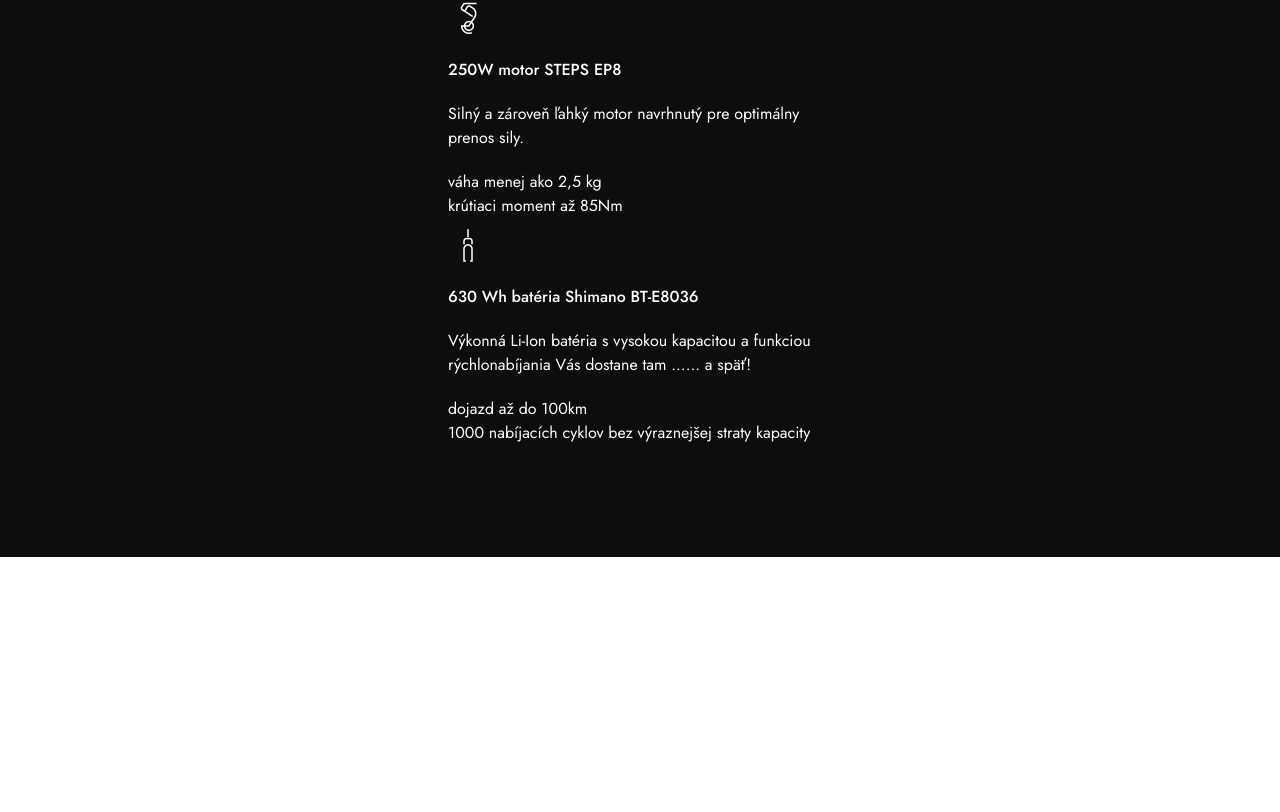
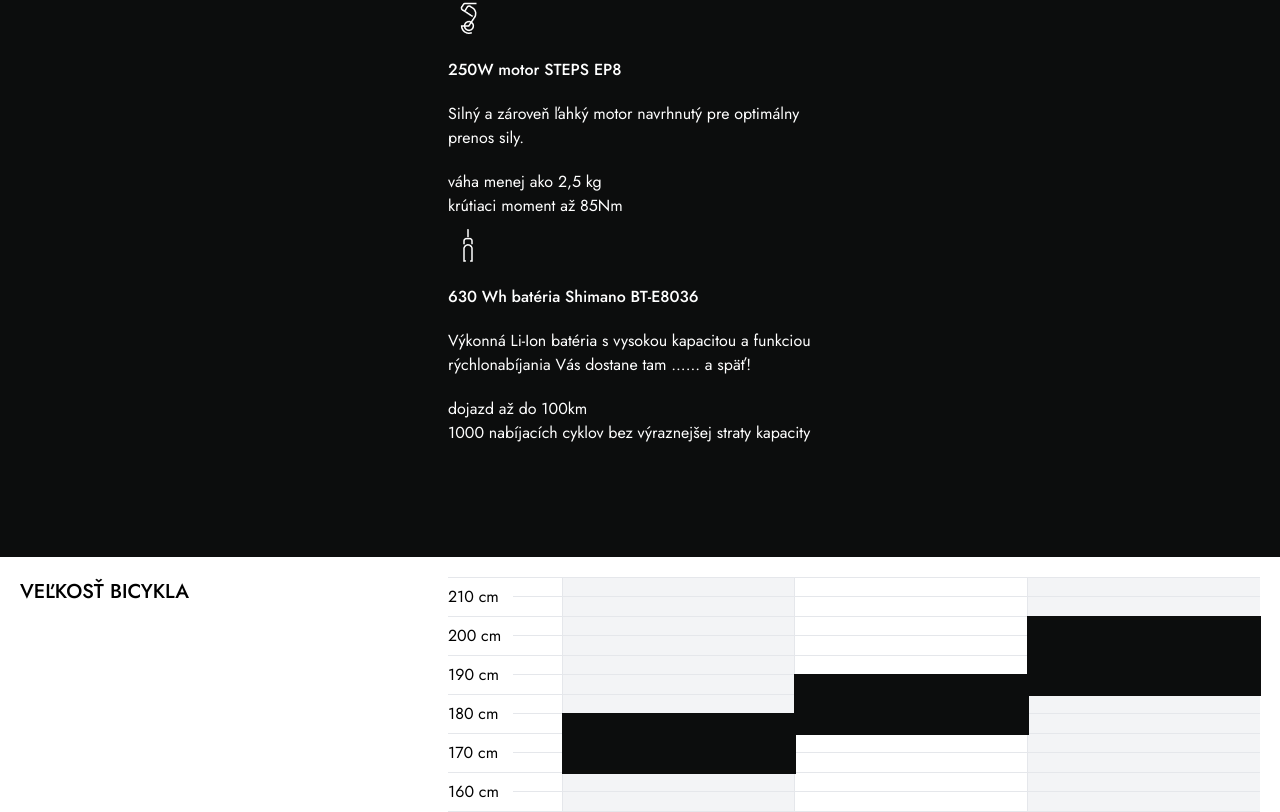
Before and after one commit to AlexanderBezugliy/test-day-tuesday, a React (Vite) app: page / in a window 1280 px wide. Shown: the part 3461-4273 px from the top of the page. Before the commit the page ends 4018 px from the top, so only its background shows below. Built offline with nearby package versions, Linux system fonts and the light colour scheme.

Commit message:
create tab in  Sizes section

```diff
--- a/src/App.jsx
+++ b/src/App.jsx
@@ -5,6 +5,7 @@
 import Detaily from './components/Detaily'
 import Specification from './components/Specification'
 import Motor from './components/Motor'
+import Sizes from './components/Sizes'
 
 
 
@@ -17,6 +18,7 @@
             <Detaily />
             <Specification />
             <Motor />
+            <Sizes />
 
         </div>
     )
--- /dev/null
+++ b/src/components/Sizes.jsx
@@ -0,0 +1,83 @@
+import React from "react";
+
+const Sizes = () => {
+
+    return (
+        <div className="mx-auto max-w-[1440px] px-5 mt-5 flex gap-x-20">
+            {/* left */}
+            <div className="flex-[30%]">
+                <h3 className="text-[20px] font-medium">VEĽKOSŤ BICYKLA</h3>
+            </div>
+
+            {/* right */}
+            <div className="flex-[70%] flex flex-col items-center">
+
+                <div className="w-full grid grid-cols-[65px_50px_repeat(3,1fr)] border-t border-gray-200">
+                    <div className="py-[7px] row-span-2 border-b  border-gray-200 flex items-center">210 cm</div>
+                    <div className="border-r border-b border-gray-200"></div>
+                    <div className="border-r border-b border-gray-200 bg-gray-100"></div>
+                    <div className="border-r border-b border-gray-200"></div>
+                    <div className="border-b border-gray-200 bg-gray-100"></div>
+                    <div className="border-r border-b border-gray-200"></div>
+                    <div className="border-r border-b border-gray-200 bg-gray-100"></div>
+                    <div className="border-r border-b border-gray-200"></div>
+                    <div className="border-b border-gray-200 bg-gray-100"></div>
+
+                    <div className="py-[7px] row-span-2 border-b  border-gray-200 flex items-center">200 cm</div>
+                    <div className="border-r border-b border-gray-200"></div>
+                    <div className="border-r border-b border-gray-200 bg-gray-100"></div>
+                    <div className="border-r border-b border-gray-200"></div>
+                    <div className=" bg-[#0C0D0D] relative z-10 ring-1 ring-[#0C0D0D]"></div>
+                    <div className="border-r border-b border-gray-200"></div>
+                    <div className="border-r border-b border-gray-200 bg-gray-100"></div>
+                    <div className="border-r border-b border-gray-200"></div>
+                    <div className="bg-[#0C0D0D] relative z-10 ring-1 ring-[#0C0D0D]"></div>
+
+                    <div className="py-[7px] row-span-2 border-b  border-gray-200 flex items-center">190 cm</div>
+                    <div className="border-r border-b border-gray-200"></div>
+                    <div className="border-r border-b border-gray-200 bg-gray-100"></div>
+                    <div className="border-r border-b border-gray-200"></div>
+                    <div className="bg-[#0C0D0D] relative z-10 ring-1 ring-[#0C0D0D]"></div>
+                    <div className="border-r border-b border-gray-200"></div>
+                    <div className="border-r border-b border-gray-200 bg-gray-100"></div>
+                    <div className="bg-[#0C0D0D] relative z-10 ring-1 ring-[#0C0D0D]"></div>
+                    <div className="bg-[#0C0D0D] relative z-10 ring-1 ring-[#0C0D0D]"></div>
+
+                    <div className="py-[7px] row-span-2 border-b  border-gray-200 flex items-center">180 cm</div>
+                    <div className="border-r border-b border-gray-200"></div>
+                    <div className="border-r border-b border-gray-200 bg-gray-100"></div>
+                    <div className="bg-[#0C0D0D] relative z-10 ring-1 ring-[#0C0D0D]"></div>
+                    <div className="border-b border-gray-200 bg-gray-100"></div>
+                    <div className="border-r border-b border-gray-200"></div>
+                    <div className="bg-[#0C0D0D] relative z-10 ring-1 ring-[#0C0D0D]"></div>
+                    <div className="bg-[#0C0D0D] relative z-10 ring-1 ring-[#0C0D0D]"></div>
+                    <div className="border-b border-gray-200 bg-gray-100"></div>
+
+                    <div className="py-[7px] row-span-2 border-b  border-gray-200 flex items-center">170 cm</div>
+                    <div className="border-r border-b border-gray-200"></div>
+                    <div className="bg-[#0C0D0D] relative z-10 ring-1 ring-[#0C0D0D]"></div>
+                    <div className="border-r border-b border-gray-200"></div>
+                    <div className="border-b border-gray-200 bg-gray-100"></div>
+                    <div className="border-r border-b border-gray-200"></div>
+                    <div className=" bg-[#0C0D0D] relative z-10 ring-1 ring-[#0C0D0D]"></div>
+                    <div className="border-r border-b border-gray-200"></div>
+                    <div className="border-b border-gray-200 bg-gray-100"></div>
+
+                    <div className="py-[7px] row-span-2 border-b  border-gray-200 flex items-center">160 cm</div>
+                    <div className="border-r border-b border-gray-200"></div>
+                    <div className="border-r border-b border-gray-200 bg-gray-100"></div>
+                    <div className="border-r border-b border-gray-200"></div>
+                    <div className="border-b border-gray-200 bg-gray-100"></div>
+                    <div className="border-r border-b border-gray-200"></div>
+                    <div className="border-r border-b border-gray-200 bg-gray-100"></div>
+                    <div className="border-r border-b border-gray-200"></div>
+                    <div className="border-b border-gray-200 bg-gray-100"></div>
+                </div>
+
+
+            </div>
+        </div>
+    );
+};
+
+export default Sizes;
```
